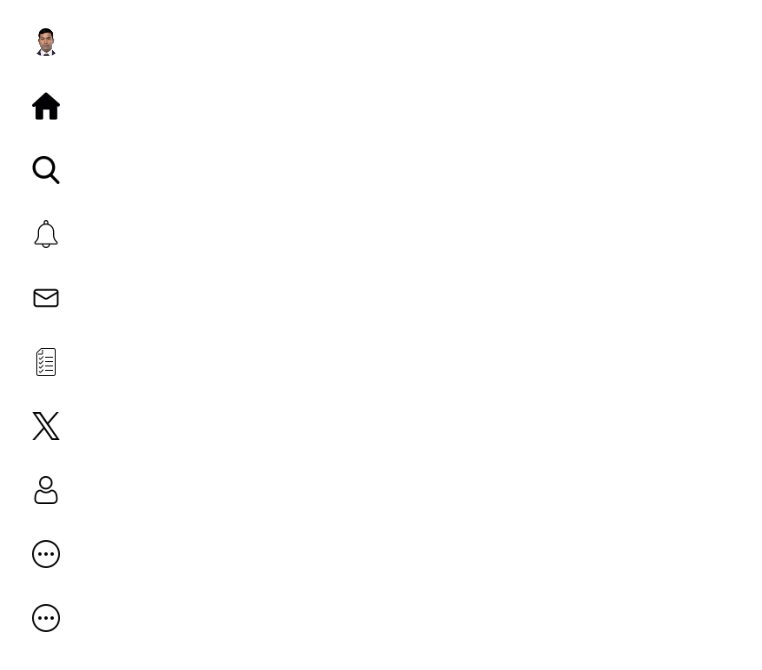
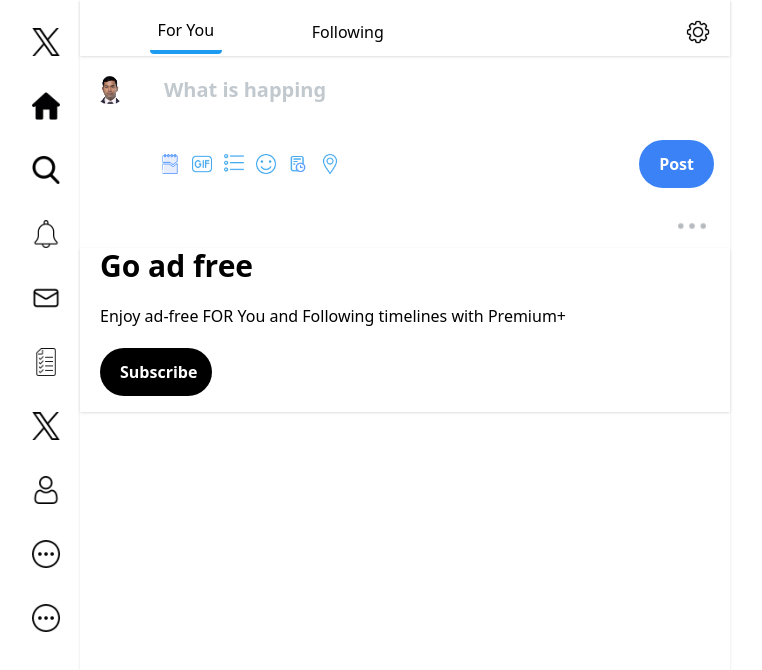
Before and after one commit to devmanirul/Twitter, a plain HTML site: page index.html in a window 1280 px wide. Shown: the whole page, without its empty margins (112-874 px from the left). Drawn offline with nearby package versions, Linux system fonts and the light colour scheme.

Commit message:
update.1150

```diff
--- a/index.html
+++ b/index.html
@@ -1,16 +1,19 @@
 <!DOCTYPE html>
 <html lang="en">
+
 <head>
     <meta charset="UTF-8">
     <meta name="viewport" content="width=device-width, initial-scale=1.0">
     <title>Twitter</title>
     <script src="https://cdn.tailwindcss.com"></script>
 </head>
+
 <body>
+    <main class="flex flex-row">
         <!-- left section -->
         <section class="flex flex-col items-end gap-5 h-screen w-48 py-5 overflow-hidden overflow-y-auto pr-3">
             <a href="" class="hover:bg-[#B9CAD2] p-2 rounded-full">
-            <img src="./images/avarter.png" alt="" class="h-7 w-7 rounded-xl">
+                <img src="./images/twitter.png" alt="" class="h-7 w-7">
             </a>
             <a href="" class="hover:bg-[#B9CAD2] p-2 rounded-full">
                 <img src="./images/home.png" alt="" class="h-7 w-7">
@@ -41,9 +44,50 @@
             </a>
         </section>
         <!-- middle section -->
-    <section class="">
+        <section class="flex flex-col w-[650px] shadow shadow-b">
             <!-- top -->
+            <div class="flex flex-row w-full h-14 shadow shadow-b">
+                <div class="w-80 h-16 flex fler justify-center items-center">
+                    <h2 class="hover:bg-[#B9CAD2] p-2 rounded border-[#1C9BF1] border-b-4 ">For You</h2>
+                </div>
+                <div class="flex flex-row justify-between px-3 items-center w-full h-16">
+                    <h2 class="hover:bg-[#B9CAD2] p-2 rounded">Following</h2>
+                    <img src="./images/setting.png" alt="" class="h-10 hover:bg-[#B9CAD2] p-2 rounded-full">
+                </div>
+            </div>
+            <div class="flex flex-row justify-start items-center gap-8 py-3 pl-2">
+                <a href="" class="hover:bg-[#B9CAD2] p-2 rounded-full">
+                    <img src="./images/avarter.png" alt="" class="h-7 w-7 rounded-xl">
+                </a>
+                <p class="text-[#C2C9CE] font-semibold text-xl">What is happing</p>
+            </div>
+            <div class="flex flex-row justify-between h-20 p-4">
+                <div class="flex flex-row justify-center items-center gap-3 pl-16">
+                    <img src="./images/notepad.png" alt="" class="h-5">
+                    <img src="./images/gif.png" alt="" class="h-5">
+                    <img src="./images/bullet-list.png" alt="" class="h-5">
+                    <img src="./images/smile.png" alt="" class="h-5">
+                    <img src="./images/order-history.png" alt="" class="h-5">
+                    <img src="./images/location.png" alt="" class="h-5">
+                </div>
+                <button class="bg-blue-500 hover:bg-blue-700 text-white font-bold py-2 px-5 rounded-full">
+                    Post
+                </button>
+            </div>
+            <div class="flex flex-row justify-end pr-4">
+                <div class="hover:bg-[#B9CAD2] rounded-full p-2">
+                    <img src="./images/3-dots.png" alt="" class="h-7 w-7">
+                </div>
+            </div>
+            <div class="flex flex-col gap-5 pl-5 pb-4 shadow shadow-b">
+                <h1 class="text-3xl font-extrabold text-black">Go ad free</h1>
+                <p class="">Enjoy ad-free FOR You and Following timelines with Premium+</p>
+                <button class="bg-black text-white font-bold w-28 py-3 px-5 rounded-full">
+                    Subscribe
+                </button>
+            </div>
+        </section>
+    </main>
+</body>
 
-    </section>
-</body>
 </html>
```
Also changed, not shown: images/3-dots.png (added), images/bullet-list.png (added), images/gif.png (added), images/location.png (added), images/notepad.png (added), images/order-history.png (added), images/setting.png (added), images/smile.png (added). Lines whose indentation alone changed are shown as unchanged.
